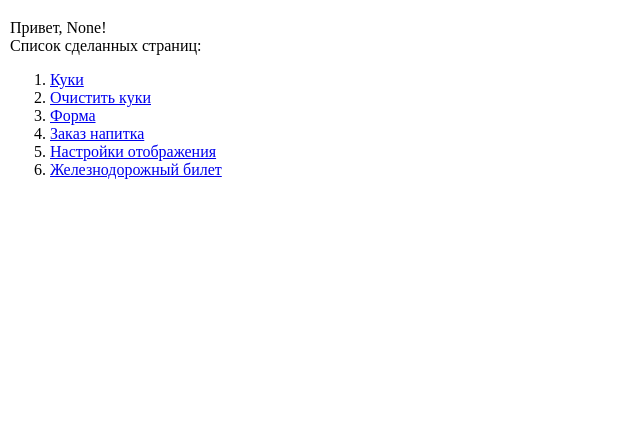
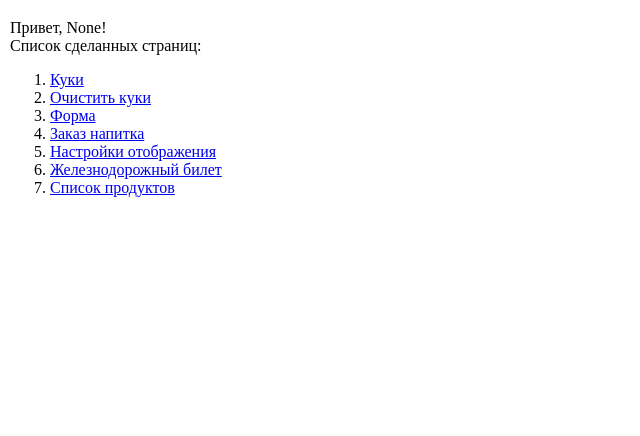
Before and after one commit to anyaKir/web-back-labs, a Flask app: page /lab3/ in a window 1280 px wide. Shown: the part 159-595 px from the top of the page, without its empty margins (0-640 px from the left). Run offline with Flask 3, Linux system fonts and the light colour scheme.

Commit message:
Добавление доп. задания в меню

```diff
--- a/templates/lab3/lab3.html
+++ b/templates/lab3/lab3.html
@@ -15,5 +15,6 @@
         <li><a href="/lab3/order">Заказ напитка</a></li>
         <li><a href="/lab3/settings">Настройки отображения</a></li>
         <li><a href="/lab3/ticket">Железнодорожный билет</a></li>
+        <li><a href="/lab3/products">Список продуктов</a></li>
     </ol>
 {% endblock %}
```
